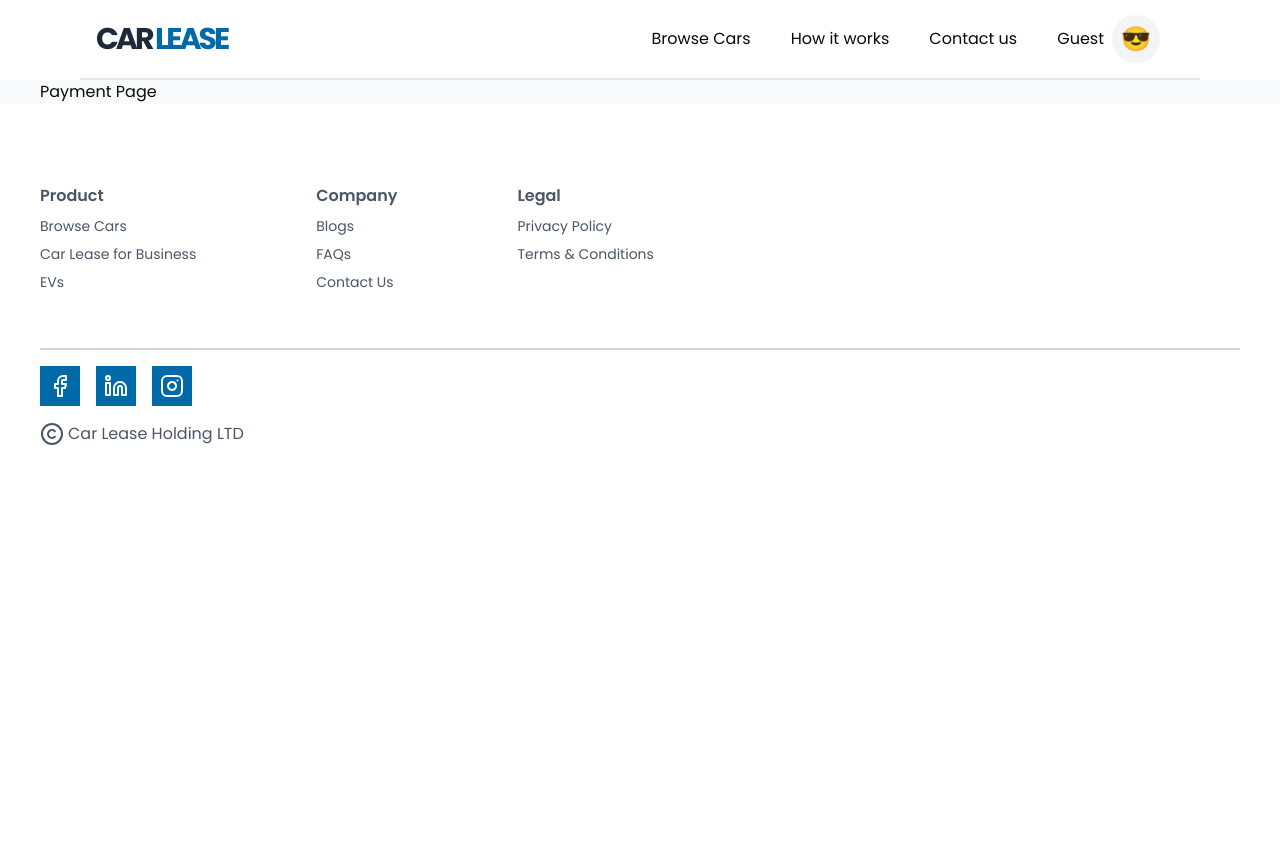
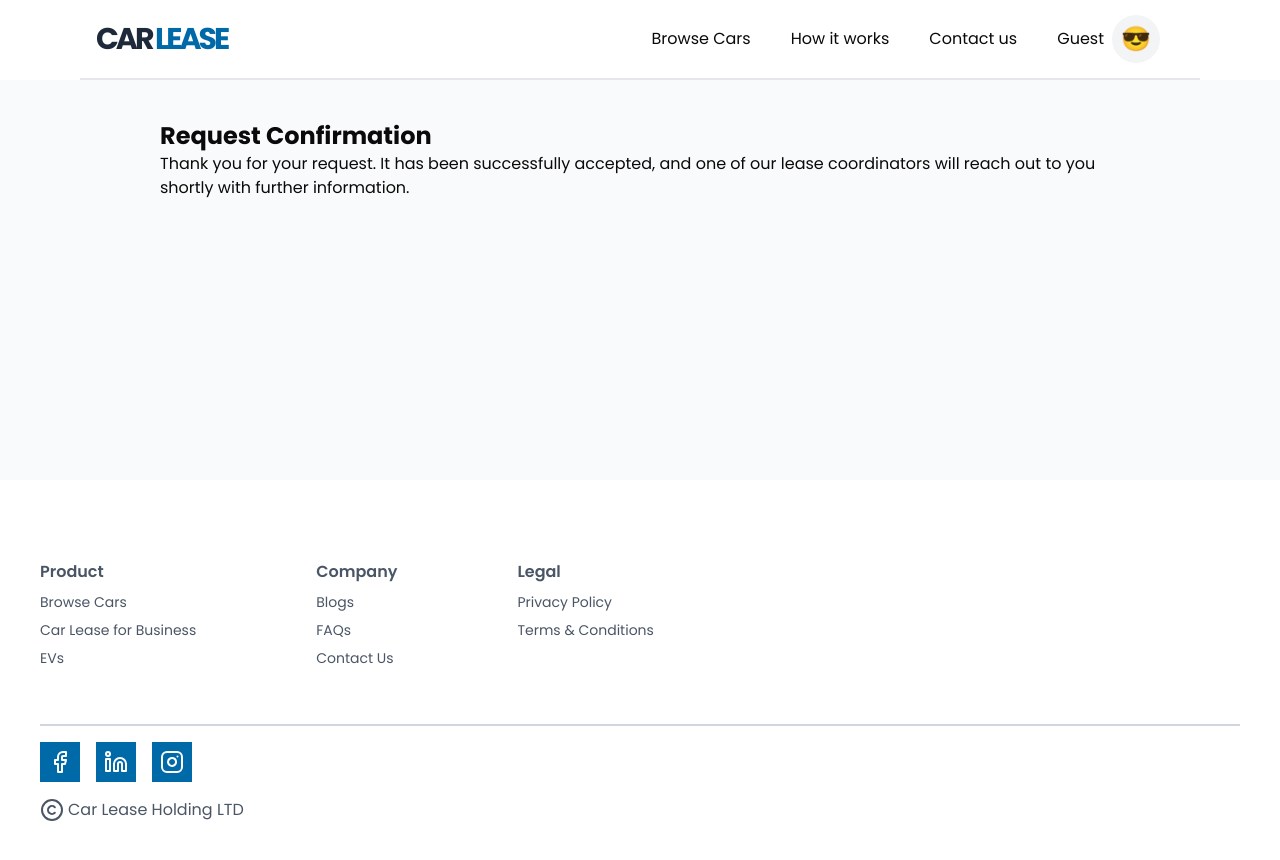
Before and after one commit to mohammedansarusman/leaseCars, a Next.js app: page /payment in a window 1280 px wide. Shown: the top 860 px of the page. Before the commit the page ends 800 px from the top, so only its background shows below. Built offline with nearby package versions, Linux system fonts and the light colour scheme; no server answers.

Commit message:
payment page

```diff
--- a/src/app/contact-us/page.js
+++ /dev/null
@@ -1,3 +0,0 @@
-export default function ContactPage(){
-    return <div className="py-20">Contact page</div>
-}
--- a/src/app/payment/page.jsx
+++ b/src/app/payment/page.jsx
@@ -1,7 +1,10 @@
 export default function PaymentPage() {
-    return (
-        <div className="pt-20 w-full bg-gray-50 grid grid-cols-1 md:grid-cols-2 items-start px-10 gap-5">
-            <h1>Payment Page</h1>
+  return (
+    <div className="pt-20 w-full  bg-gray-50 flex items-center justify-center">
+        <div className="w-3/4 h-[400px] py-10">
+            <h1 className="text-2xl font-bold">Request Confirmation</h1>
+            <p className="">Thank you for your request. It has been successfully accepted, and one of our lease coordinators will reach out to you shortly with further information.</p>
         </div>
-    );
+    </div>
+  );
 }
--- a/src/components/signInOut/SignUpPage.jsx
+++ b/src/components/signInOut/SignUpPage.jsx
@@ -1,5 +1,5 @@
 "use client";
-
+import { redirect } from "next/navigation";
 import { Heading } from "@/components/signInOut/Heading";
 import { InputField } from "@/components/signInOut/InputField";
 import { useState } from "react";
@@ -24,11 +24,14 @@ export const SignUpPage = () => {
   const handleSubmit = (event) => {
     event.preventDefault();
     isFormValidOnSubmit();
+    if(Object.values(fields).some(field => field.trim() === "")){
+      redirect('/sign-up');
+    }
     // handle form submission logic here
-    if(!errorMessage.firstName && !errorMessage.lastName){
-      console.log("Form submitted");
+    if(!errorMessage.firstName && !errorMessage.lastName && !errorMessage.email && !errorMessage.password && !errorMessage.mobile){
+      redirect('/payment');
+    }
 
-    }
   };
   const handleChange = (event) => {
     const { name, value } = event?.target;
@@ -116,7 +119,6 @@ export const SignUpPage = () => {
     }));
   }
 
-
   return (
     <div>
       {/* Heading */}
```
